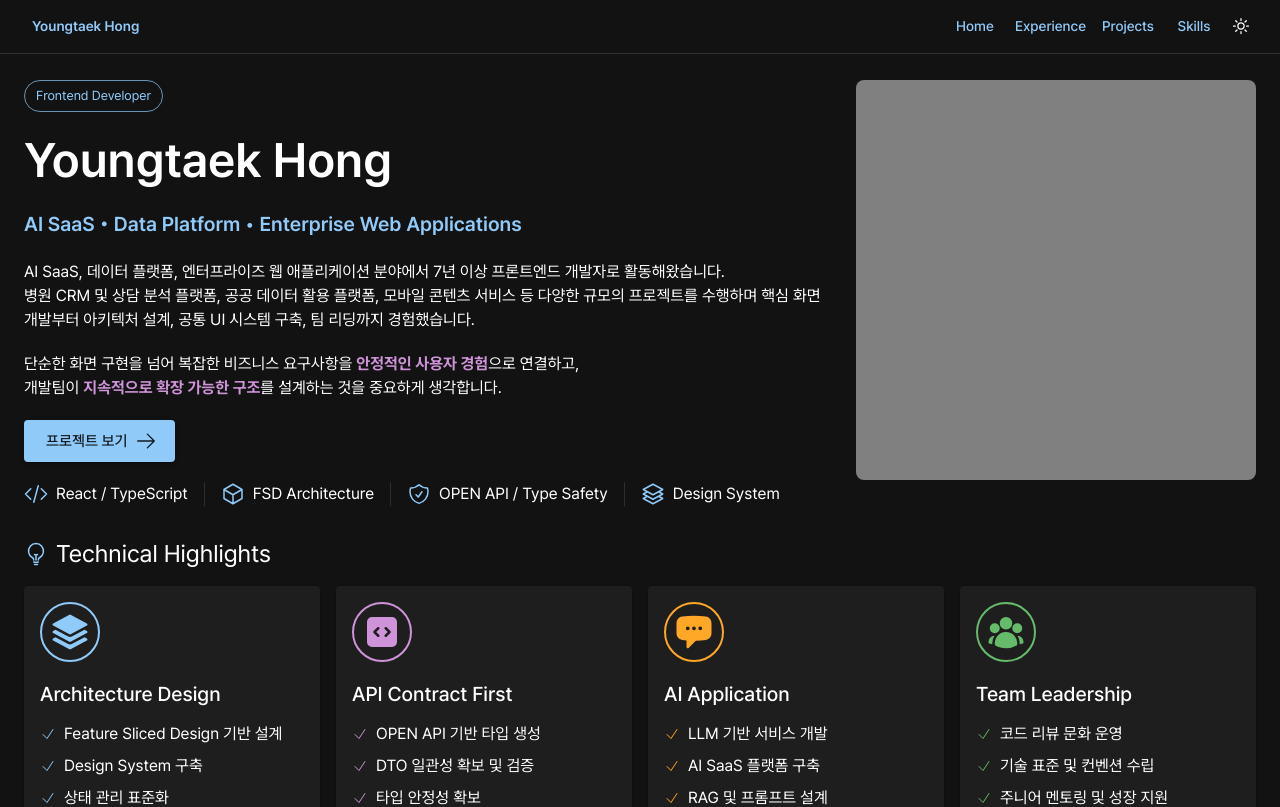
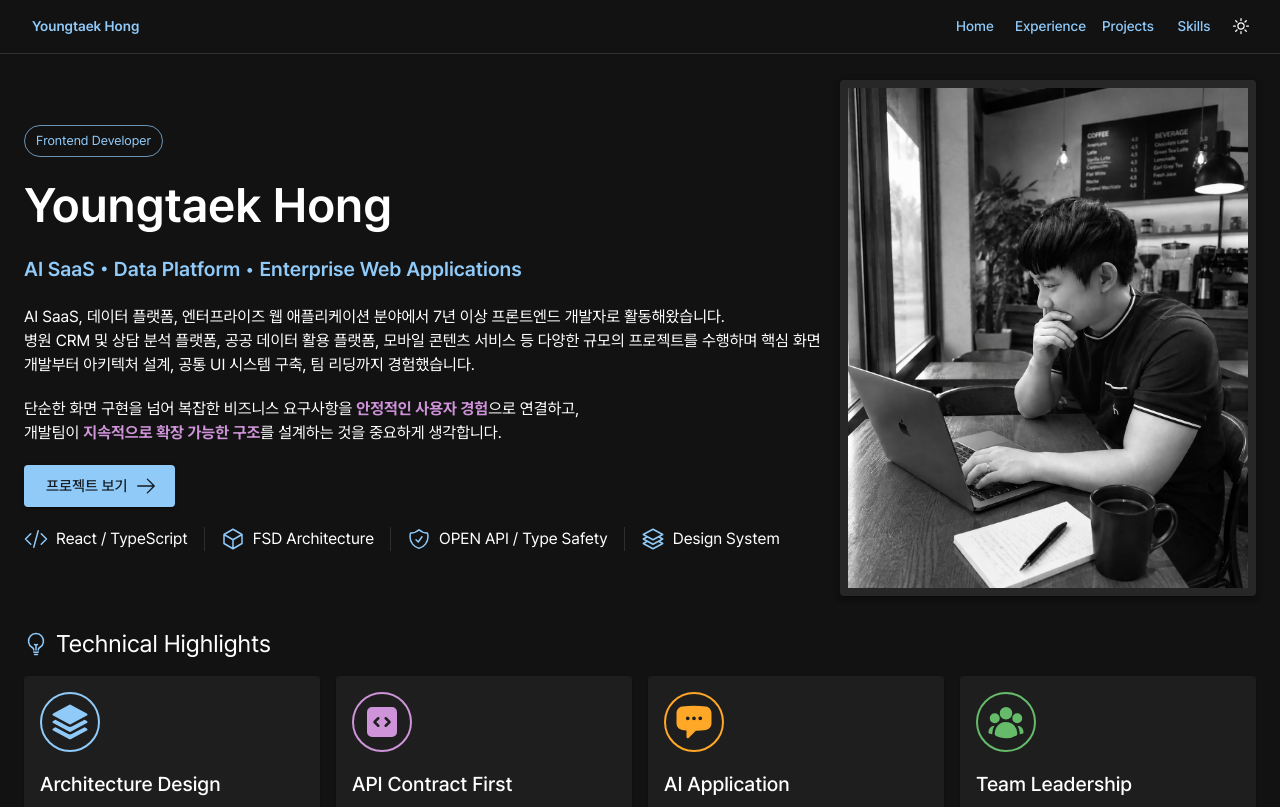
Before and after one commit to Auxilia606/ythong-me, a Next.js app: page / in a window 1280 px wide. Shown: the top 807 px of the page. Built offline with nearby package versions, Linux system fonts and the light colour scheme; what @mui/material-nextjs would draw is missing.

Commit message:
Feat: 프로필 배너 사진 추가

```diff
--- a/src/pages/home/ui/hero-banner.tsx
+++ b/src/pages/home/ui/hero-banner.tsx
@@ -5,7 +5,8 @@ import CodeBracket from "@/shared/icon/code-bracket";
 import Cube from "@/shared/icon/cube";
 import ShieldCheck from "@/shared/icon/shield-check";
 import Square3Stack3d from "@/shared/icon/square-3-stack-3d";
-import { Button, Chip, Divider, Stack, Typography } from "@mui/material";
+import { Button, Chip, Divider, Paper, Stack, Typography } from "@mui/material";
+import Image from "next/image";
 import Link from "next/link";
 import React from "react";
 
@@ -91,16 +92,15 @@ function HeroBanner() {
         </Stack>
       </Stack>
 
-      <Stack
-        sx={{
-          width: 400,
-          height: 400,
-          bgcolor: "gray",
-          borderRadius: 2,
-        }}
-      >
-        {/* NOTE: 개발자 사진으로 대체 */}
-      </Stack>
+      <Paper elevation={4}>
+        <Stack
+          sx={{
+            p: 1,
+          }}
+        >
+          <Image src="/image/profile.png" alt="" width={400} height={500} />
+        </Stack>
+      </Paper>
     </Stack>
   );
 }
```
Also changed, not shown: public/image/profile.png (added).
